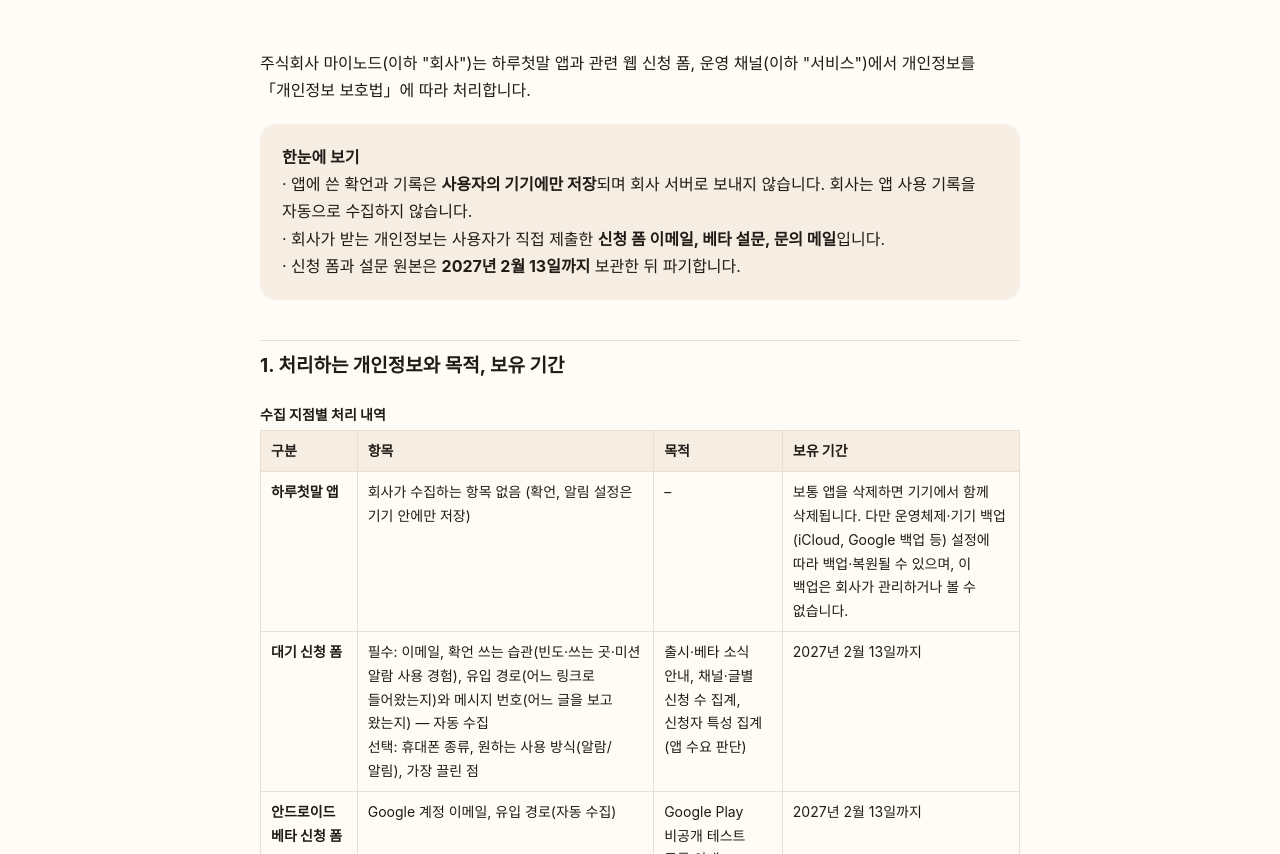
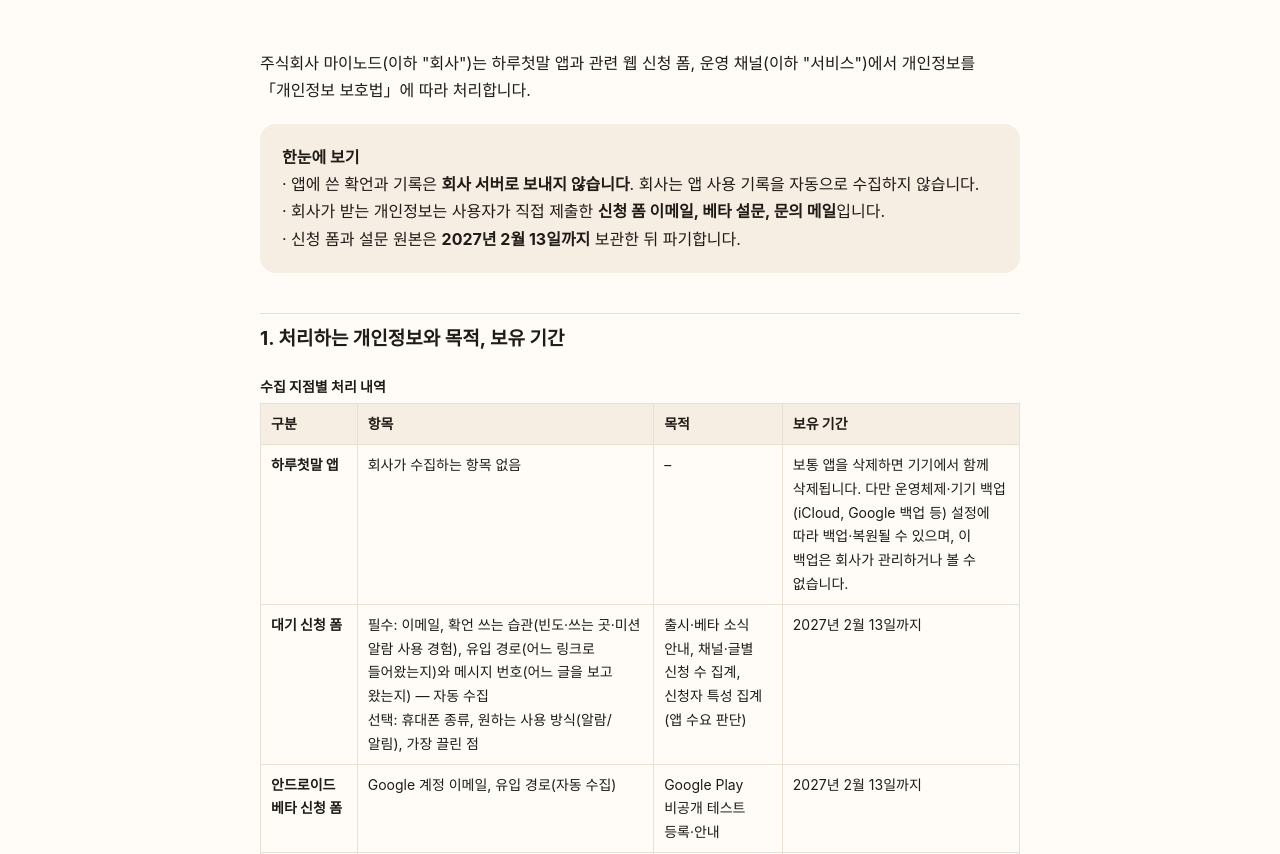
Before and after one commit to mynode0625-lab/mynode-web, a plain HTML site: page daily/privacy/index.html in a window 1280 px wide. Shown: the part 246-1100 px from the top of the page. Drawn offline with Linux system fonts and the light colour scheme.

Commit message:
fix: 처리방침에서 앱 기록 "기기에만 저장" 표현 삭제
기기 백업(iCloud, Google 백업) 설정에 따라 기록이 백업될 수 있어
사실과 다르다. 수집 항목은 그대로다.

Co-Authored-By: Claude Fable 5.2 <noreply@anthropic.com>

```diff
--- a/daily/privacy/index.html
+++ b/daily/privacy/index.html
@@ -25,7 +25,7 @@
 
 <div class="note">
 <strong>한눈에 보기</strong><br>
-· 앱에 쓴 확언과 기록은 <strong>사용자의 기기에만 저장</strong>되며 회사 서버로 보내지 않습니다. 회사는 앱 사용 기록을 자동으로 수집하지 않습니다.<br>
+· 앱에 쓴 확언과 기록은 <strong>회사 서버로 보내지 않습니다</strong>. 회사는 앱 사용 기록을 자동으로 수집하지 않습니다.<br>
 · 회사가 받는 개인정보는 사용자가 직접 제출한 <strong>신청 폼 이메일, 베타 설문, 문의 메일</strong>입니다.<br>
 · 신청 폼과 설문 원본은 <strong>2027년 2월 13일까지</strong> 보관한 뒤 파기합니다.
 </div>
@@ -35,7 +35,7 @@
 <caption>수집 지점별 처리 내역</caption>
 <thead><tr><th scope="col">구분</th><th scope="col">항목</th><th scope="col">목적</th><th scope="col">보유 기간</th></tr></thead>
 <tbody>
-<tr><th scope="row">하루첫말 앱</th><td>회사가 수집하는 항목 없음 (확언, 알림 설정은 기기 안에만 저장)</td><td>–</td><td>보통 앱을 삭제하면 기기에서 함께 삭제됩니다. 다만 운영체제·기기 백업(iCloud, Google 백업 등) 설정에 따라 백업·복원될 수 있으며, 이 백업은 회사가 관리하거나 볼 수 없습니다.</td></tr>
+<tr><th scope="row">하루첫말 앱</th><td>회사가 수집하는 항목 없음</td><td>–</td><td>보통 앱을 삭제하면 기기에서 함께 삭제됩니다. 다만 운영체제·기기 백업(iCloud, Google 백업 등) 설정에 따라 백업·복원될 수 있으며, 이 백업은 회사가 관리하거나 볼 수 없습니다.</td></tr>
 <tr><th scope="row">대기 신청 폼</th><td>필수: 이메일, 확언 쓰는 습관(빈도·쓰는 곳·미션 알람 사용 경험), 유입 경로(어느 링크로 들어왔는지)와 메시지 번호(어느 글을 보고 왔는지) — 자동 수집<br>선택: 휴대폰 종류, 원하는 사용 방식(알람/알림), 가장 끌린 점</td><td>출시·베타 소식 안내, 채널·글별 신청 수 집계, 신청자 특성 집계(앱 수요 판단)</td><td>2027년 2월 13일까지</td></tr>
 <tr><th scope="row">안드로이드 베타 신청 폼</th><td>Google 계정 이메일, 유입 경로(자동 수집)</td><td>Google Play 비공개 테스트 등록·안내</td><td>2027년 2월 13일까지</td></tr>
 <tr><th scope="row">아이폰 베타</th><td>회사가 수집하는 항목 없음 (TestFlight 공개 링크로 직접 참여)</td><td>–</td><td>–</td></tr>
--- a/sitemap.xml
+++ b/sitemap.xml
@@ -3,5 +3,5 @@
   <url><loc>https://mynode.co.kr/</loc><lastmod>2026-10-16</lastmod></url>
   <url><loc>https://mynode.co.kr/daily/</loc><lastmod>2026-10-16</lastmod></url>
   <url><loc>https://mynode.co.kr/daily/support/</loc><lastmod>2026-10-12</lastmod></url>
-  <url><loc>https://mynode.co.kr/daily/privacy/</loc><lastmod>2026-10-13</lastmod></url>
+  <url><loc>https://mynode.co.kr/daily/privacy/</loc><lastmod>2026-11-14</lastmod></url>
 </urlset>
```
